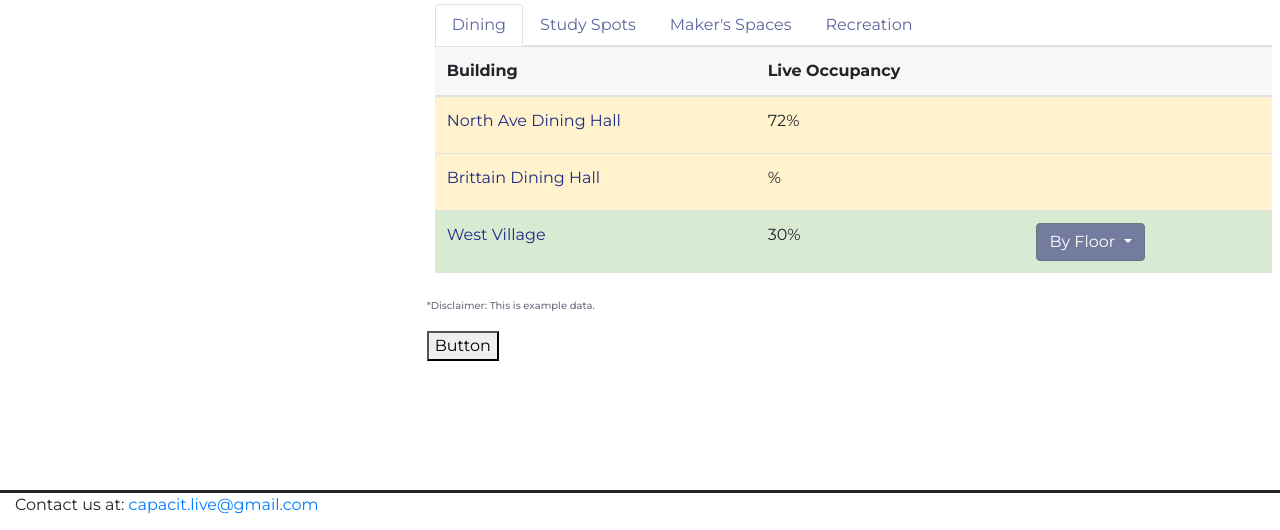
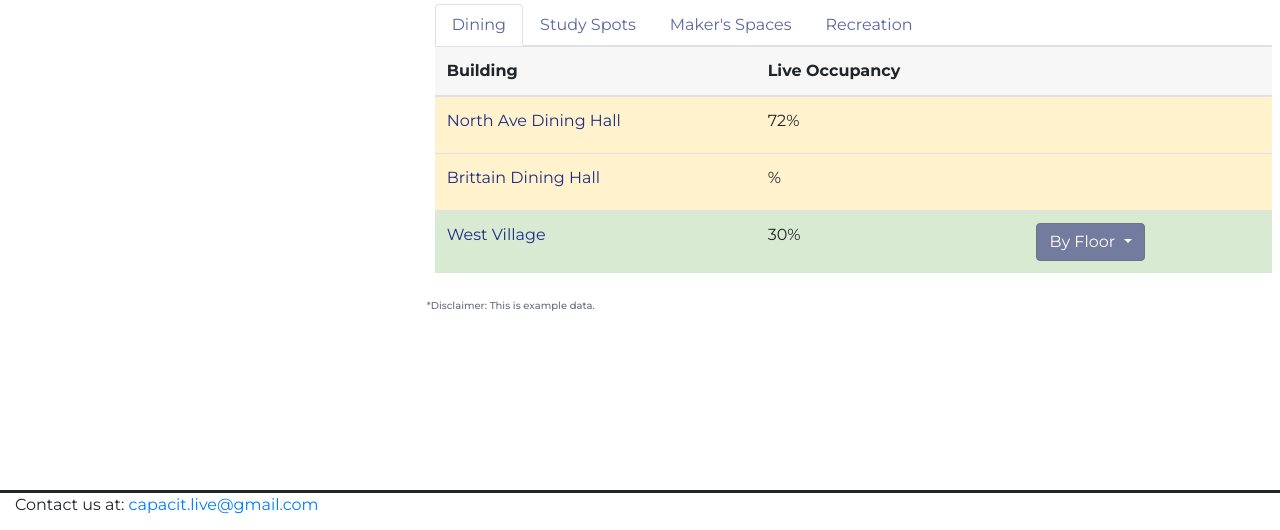
Before and after one commit to capacit-live/capacitweb, a plain HTML site: page map.html in a window 1280 px wide. Shown: the part 108-638 px from the top of the page. Drawn offline with nearby package versions, Linux system fonts and the light colour scheme; some packages are replaced by stand-ins of ours; no server answers.

Commit message:
left in a button

```diff
--- a/map.html
+++ b/map.html
@@ -348,7 +348,7 @@ $.ajax(settings).done(function (response) {
 
                     <!-- Tabs Section End-->
                     <p style="font-size: 10px;"> *Disclaimer: This is example data.</p>
-                    <button onclick="startDemo()">Button</button>
+                   <!-- <button onclick="startDemo()">Button</button>-->
                 </div>
         </div>
 
```
